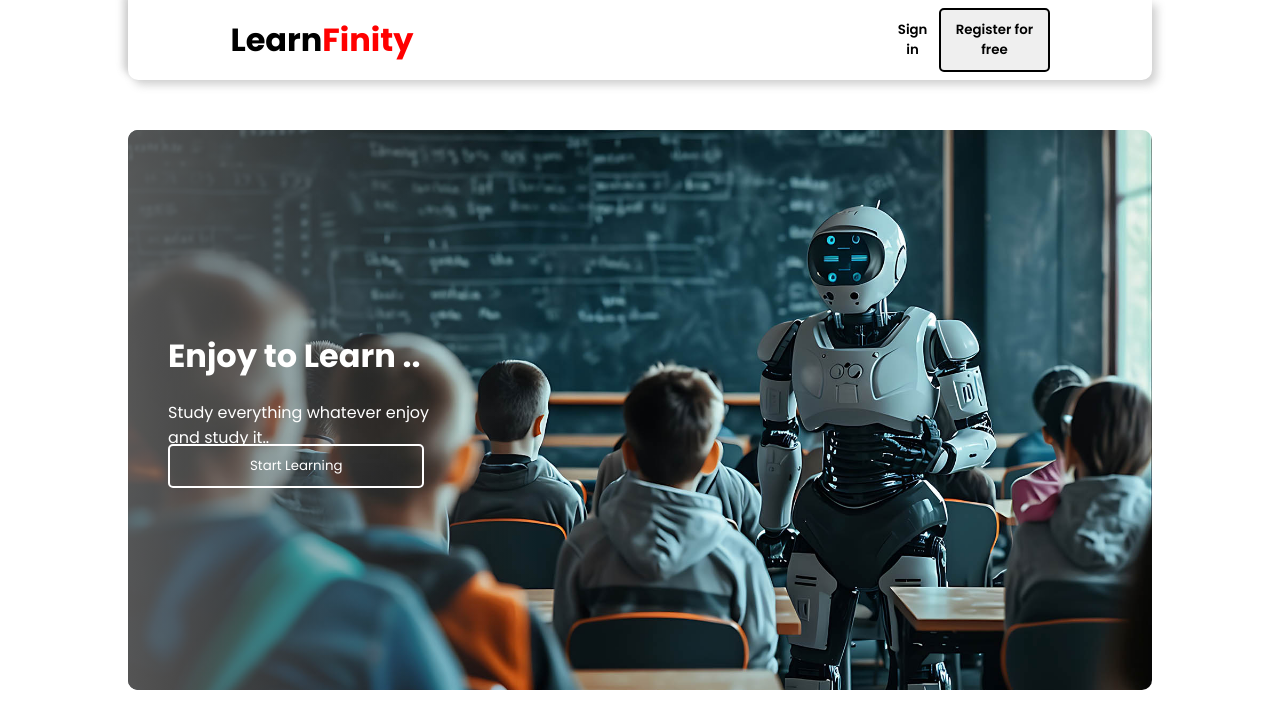
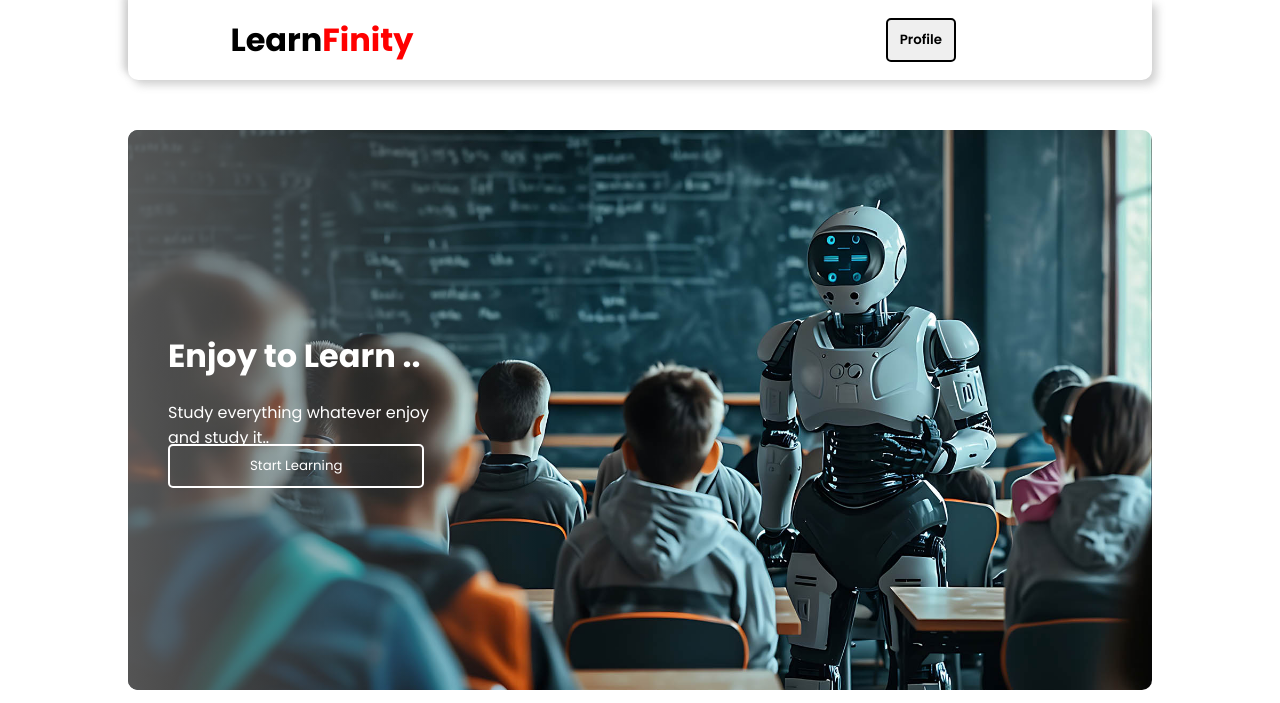
Before and after one commit to sivakaneshh/Learnfinity, a Django app: page / in a window 1280 px wide. Shown: the top 703 px of the page. Run offline with Django 5.2, Linux system fonts and the light colour scheme; some libraries are stand-ins or nearby versions.

Commit message:
profile fixed

```diff
--- a/learnfinity/templates/index.html
+++ b/learnfinity/templates/index.html
@@ -15,8 +15,8 @@
           <h1>Learn<span class="color-danger">Finity</span></h1>
         </div>
         <div class="nav-bar-btns">
-          <a href="{% url 'login' %}"><button class="sign-in-btn">Sign in</button></a>
-          <button class="register-btn">Register for free</button>
+
+          <a href="{% url 'profile' %}"><button class="register-btn">Profile</button></div></a>
         </div>
       </div>
     </header>
```
